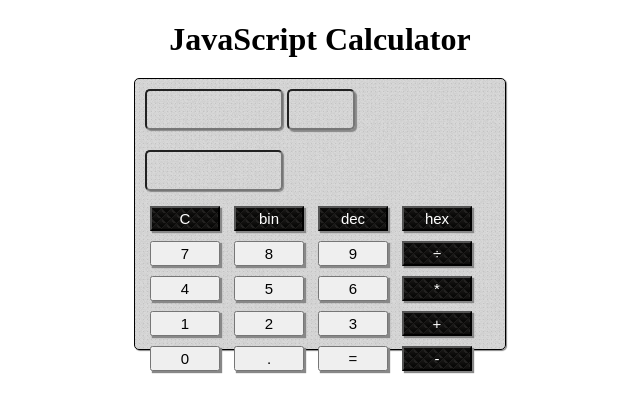
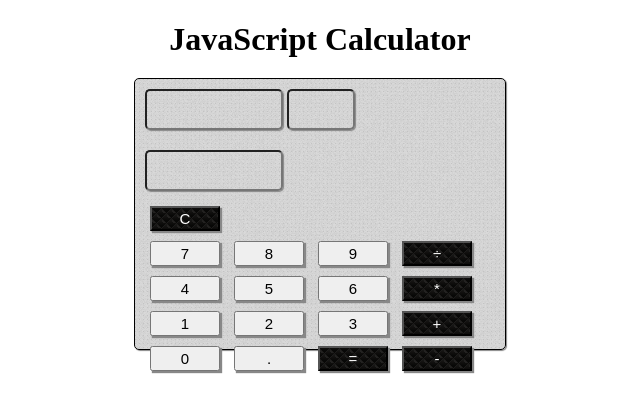
Before and after one commit to emilyrodriguez/codeup.dev, a PHP site: page /calculator.html in a window 1280 px wide. Shown: the top 413 px of the page, without its empty margins (320-960 px from the left). Run offline with PHP 8.4, Linux system fonts and the light colour scheme.

Commit message:
Made changes to JS and HTML. Still a work in progress.

```diff
--- a/public/CSS/calculator.css
+++ b/public/CSS/calculator.css
@@ -22,7 +22,6 @@ input.output-area{
 	border-radius: 5px;
 	box-shadow: 1px 1px 1px #888888;
 	background: transparent;
-
 }
 
 input.output-area-center {
@@ -30,9 +29,10 @@ input.output-area-center {
 	height: 35px;
 	margin-bottom: 20px;
 	border-radius: 5px;
-	box-shadow: 2px 2px 1px #888888;
+	box-shadow: 1px 1px 1px #888888;
 	background: transparent;
 }
+
 
 button.btn.btn-info.btn-m {
 	width: 70px;
@@ -42,13 +42,8 @@ button.btn.btn-info.btn-m {
 	text-align: center;
 	margin-left: 5px;
 	box-shadow: 2px 2px 1px #888888;
-
 }
-#operators {
+#signs, #clear-bttn, #binary-bttn, #hex-bttn, #dec-bttn  {
 	background-image: url("../img/gun_metal.png");
 	color: white;
 }
-#clear-bttn, #binary-bttn, #hex-bttn, #dec-bttn {
-	color: white;
-	background-image: url("../img/gun_metal.png")
-}
--- a/public/calculator.html
+++ b/public/calculator.html
@@ -7,53 +7,51 @@
 	<body>
 		<h1>JavaScript Calculator</h1>
 		<div id="calculator-body">
-			<div class="row">
-				<input type="text" id="first-input" class="output-area"></input>
-				<input type="text" id="operator" class="output-area-center"></input>
-				<input type="text" id="third-input" class="output-area"></input>
+			<div class="row" id="display">
+				<input type="text" id="leftSide" class="output-area" ></input>
+				<input type="text" id="operator" class="output-area-center" readonly></input>
+				<input type="text" id="rightSide" class="output-area" readonly></input>
 			</div>
-				<!-- give id to unique buttons like clear and classes (opertaors- numbers)
-				data-value="7"-->
+
 			<div class="keypad">
 				<div id="row-one">
-					<button type="button" class="btn btn-info btn-m" id="clear-bttn">C</button>
-					<button type="button" class="btn btn-info btn-m" id="binary-bttn">bin</button>
-					<button type="button" class="btn btn-info btn-m" id="dec-bttn">dec</button>
-					<button type="button" class="btn btn-info btn-m" id="hex-bttn">hex</button>
+					<button type="button" class="btn btn-info btn-m" id="clear-bttn" value="C" onclick="clearDisplay()">C</button>
+					<!-- <button type="button" class="btn btn-info btn-m" id="binary-bttn">bin<	button> -->
+					<!-- <button type="button" class="btn btn-info btn-m" id="dec-bttn">dec<	button> -->
+					<!-- <button type="button" class="btn btn-info btn-m" id="hex-bttn">hex<	button> -->
 				</div>
 
 				<div id="row-two">
-					<button type="button" class="btn btn-info btn-m" data-value="7">7</button>
-					<button type="button" class="btn btn-info btn-m" data-value="8">8</button>
-					<button type="button" class="btn btn-info btn-m" data-value="9">9</button>
-					<button type="button" class="btn btn-info btn-m" id="operators" data-value="/">÷</button>
+					<button type="button" class="btn btn-info btn-m" class="digits" value="7" onclick="numInput('7')">7</button>
+					<button type="button" class="btn btn-info btn-m" class="digits" value="8" onclick="numInput('8')">8</button>
+					<button type="button" class="btn btn-info btn-m" class="digits" value="9" onclick="numInput('9')">9</button>
+					<button type="button" class="btn btn-info btn-m" id="signs" value="/" onclick="setOperation('divide')">÷</button>
 				</div>
 
 				<div id="row-three">
-					<button type="button" class="btn btn-info btn-m" data-value="4">4</button>
-					<button type="button" class="btn btn-info btn-m" data-value="5">5</button>
-					<button type="button" class="btn btn-info btn-m" data-value="6">6</button>
-					<button type="button" class="btn btn-info btn-m" id="operators" data-value="*">*</button>
+					<button type="button" class="btn btn-info btn-m" class="digits" value="4" onclick="numInput('4')">4</button>
+					<button type="button" class="btn btn-info btn-m" class="digits" value="5" onclick="numInput('5')">5</button>
+					<button type="button" class="btn btn-info btn-m" class="digits" value="6" onclick="numInput('6')">6</button>
+					<button type="button" class="btn btn-info btn-m" id="signs" value="*" onclick="setOperation('multiply')">*</button>
 				</div>
 
 				<div id="row-four">
-					<button type="button" class="btn btn-info btn-m" data-value="1">1</button>
-					<button type="button" class="btn btn-info btn-m" data-value="2">2</button>
-					<button type="button" class="btn btn-info btn-m" data-value="3">3</button>
-					<button type="button" class="btn btn-info btn-m" id="operators" data-value="+">+</button>
+					<button type="button" class="btn btn-info btn-m" class="digits" value="1" onclick="numInput('1')">1</button>
+					<button type="button" class="btn btn-info btn-m" class="digits" value="2" onclick="numInput('2')">2</button>
+					<button type="button" class="btn btn-info btn-m" class="digits" value="3" onclick="numInput('3')">3</button>
+					<button type="button" class="btn btn-info btn-m" id="signs" value="+" onclick="setOperation('add')">+</button>
 				</div>
 
 				<div id="row-five">
-					<button type="button" class="btn btn-info btn-m" data-value="0">0</button>
-					<button type="button" class="btn btn-info btn-m" data-value=".">.</button>
-					<button type="button" class="btn btn-info btn-m" data-value="=">=</button>
-					<button type="button" class="btn btn-info btn-m" id="operators" data-value="-">-</button>
+					<button type="button" class="btn btn-info btn-m" class="digits" value="0" onclick="numInput('0')">0</button>
+					<button type="button" class="btn btn-info btn-m" class="digits" value="." onclick="insertDecimal">.</button>
+					<button type="button" class="btn btn-info btn-m" id="signs" value="=" onclick="calculate()">=</button>
+					<button type="button" class="btn btn-info btn-m" id="signs" value="-" onclick="setOperation('subtract')">-</button>
+				</div>
 				</div>
 
-
-				</div>
 			</div>
 		</div>
-		<script src="js/calculator.js"></script>
+		<script src="/js/calculator.js"></script>
 	</body>
 </html>
```
Also changed, not shown: public/js/calculator.js (+104 -22 lines).
